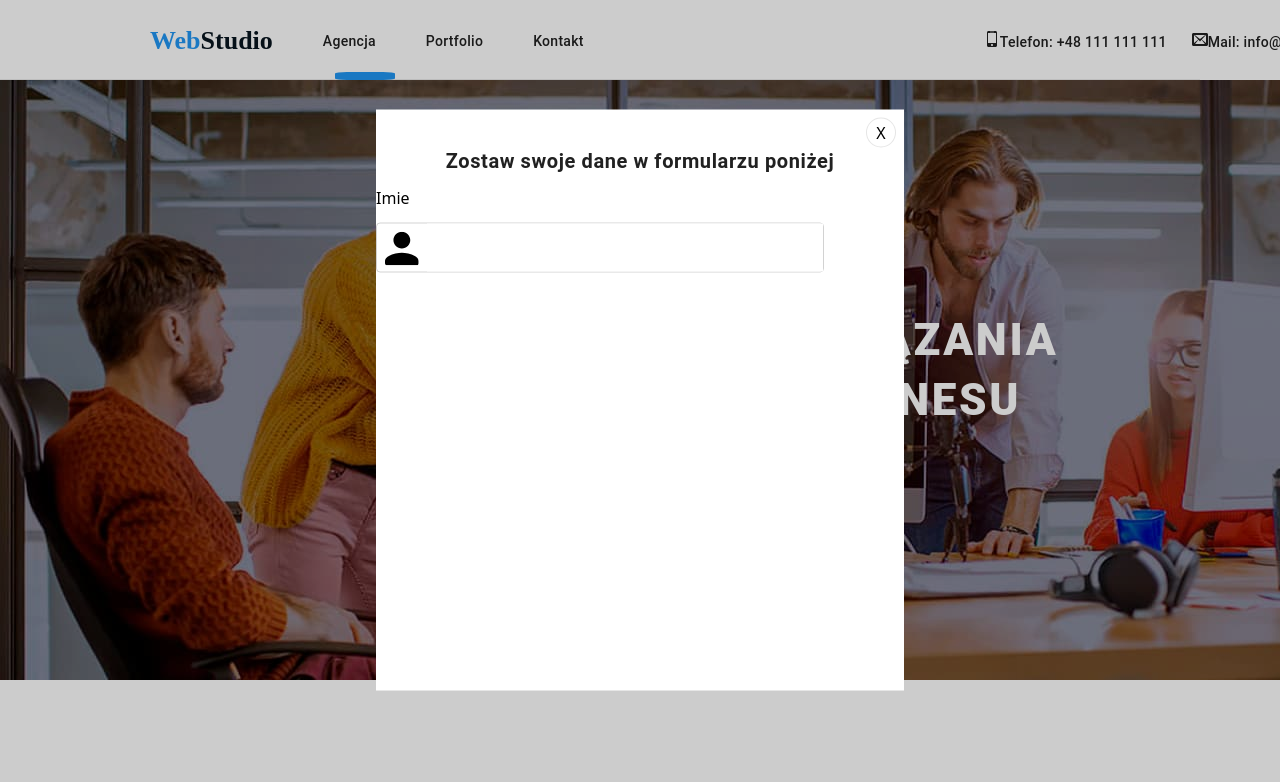
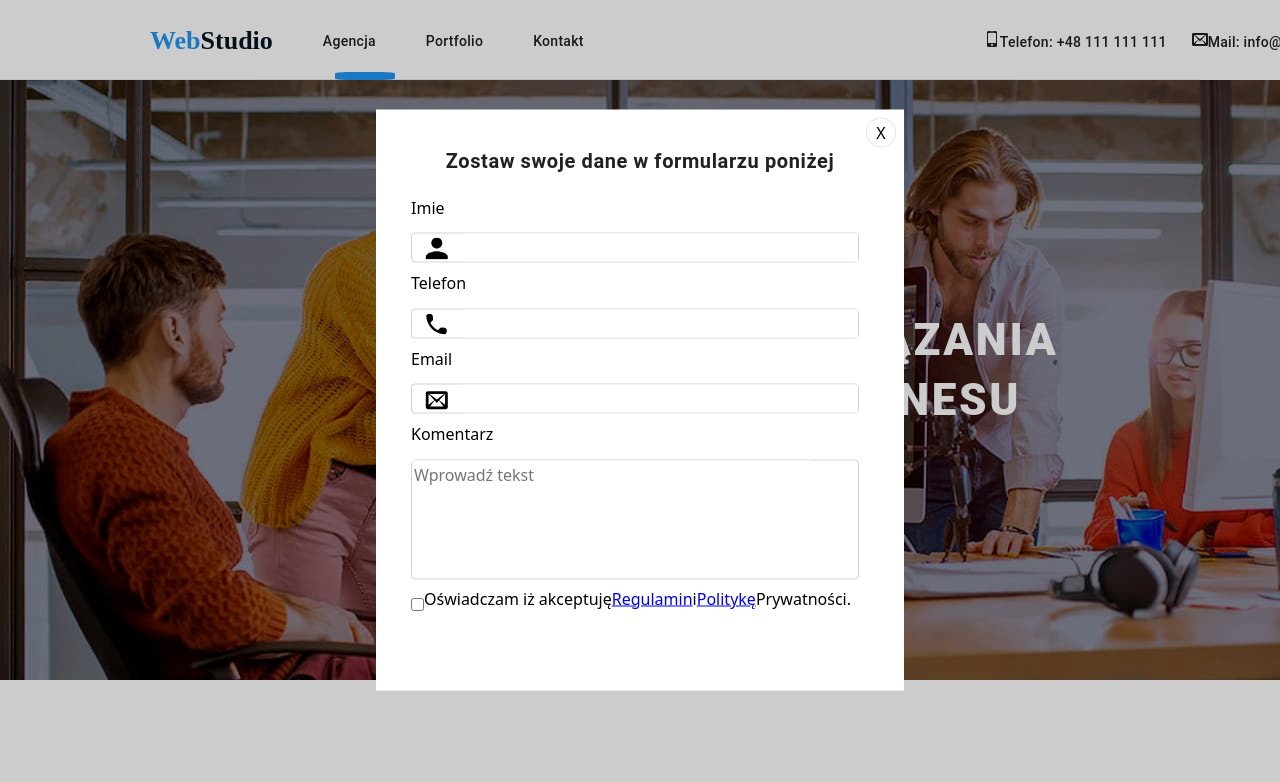
Before and after one commit to MrSweterek/goit-markup-hw-06, a plain HTML site: page index.html in a window 1280 px wide. Both pictures are taken after a click on the button "Zamów usługe". Shown: the top 782 px of the page. Drawn offline with nearby package versions, Linux system fonts and the light colour scheme.

Commit message:
regulamin

```diff
--- a/css/styles.css
+++ b/css/styles.css
@@ -685,12 +685,19 @@ p {
 
   color: #212121;
 }
+.modal-section {
+  padding-top: 25px;
+  padding-left: 35px;
+}
+.st {
+  padding-top: 10px;
+}
 .name-label {
   position: absolute;
   display: flex;
   justify-content: start;
   width: 448px;
-  height: 50px;
+  height: 30px;
   border: 1px solid rgba(33, 33, 33, 0.2);
   box-sizing: border-box;
   border-radius: 4px;
@@ -699,13 +706,13 @@ p {
   outline: none;
 }
 .name-label-svg {
-  padding: 8px;
-  height: 50px;
+  padding: 4px;
+  height: 30px;
   width: 50px;
 }
 .name-label-input {
   width: 400px;
-  height: 48px;
+  height: 28px;
   border: none;
   -webkit-transition: 0.5s;
   transition: 0.5s;
@@ -718,3 +725,34 @@ p {
 .name-label-input:focus {
   border: none;
 }
+.comment-label {
+  position: absolute;
+  display: flex;
+  width: 448px;
+  height: 120px;
+  border: 1px solid rgba(33, 33, 33, 0.2);
+  box-sizing: border-box;
+  border-radius: 4px;
+  -webkit-transition: 0.5s;
+  transition: 0.5s;
+  outline: none;
+}
+.comment-label-input {
+  width: 400px;
+  height: 28px;
+  border: none;
+  -webkit-transition: 0.5s;
+  transition: 0.5s;
+  outline: none;
+}
+.rules {
+  padding-top: 130px;
+}
+.modal-rules {
+  width: 440px;
+  display: flex;
+  align-content: center;
+  justify-content: space-between;
+  text-align: center;
+  height: 30px;
+}
--- a/index.html
+++ b/index.html
@@ -618,7 +618,7 @@
     <div class="modal">
       <button type="button" class="close-btn" data-modal-close>X</button>
       <h1 class="modal-title">Zostaw swoje dane w formularzu poniżej</h1>
-      <div class="modal-name">
+      <div class="modal-section st">
         <p class="name-title">Imie</p>
         <label class="name-label">
           <svg class="name-label-svg">
@@ -627,6 +627,36 @@
           <input type="text" class="name-label-input">
         </label>
       </div>
+      <div class="modal-section">
+        <p class="name-title">Telefon</p>
+        <label class="name-label">
+          <svg class="name-label-svg">
+            <use xlink:href="#icon-phone"></use>
+          </svg>
+          <input type="tel" class="name-label-input">
+        </label>
+      </div>
+      <div class="modal-section">
+        <p class="name-title">Email</p>
+        <label class="name-label">
+          <svg class="name-label-svg">
+            <use xlink:href="#icon-envelop"></use>
+          </svg>
+          <input type="email" class="name-label-input">
+        </label>
+      </div>
+      <div class="modal-section">
+        <p class="name-title">Komentarz</p>
+        <label class="comment-label">
+          <input type="text" placeholder="Wprowadź tekst" class="comment-label-input">
+        </label>
+      </div>
+      <div class="modal-section rules">
+        <label class="modal-rules">
+          <input type="checkbox" name="hobby" value="rules" />
+          <span>Oświadczam iż akceptuję</span><a href="#">Regulamin</a><span>i</span><a href="#">Politykę</a><span>Prywatności.</span>
+        </label>
+      </div>
     </div>
   </div>
 <script src="./js/modal.js"></script>
```
